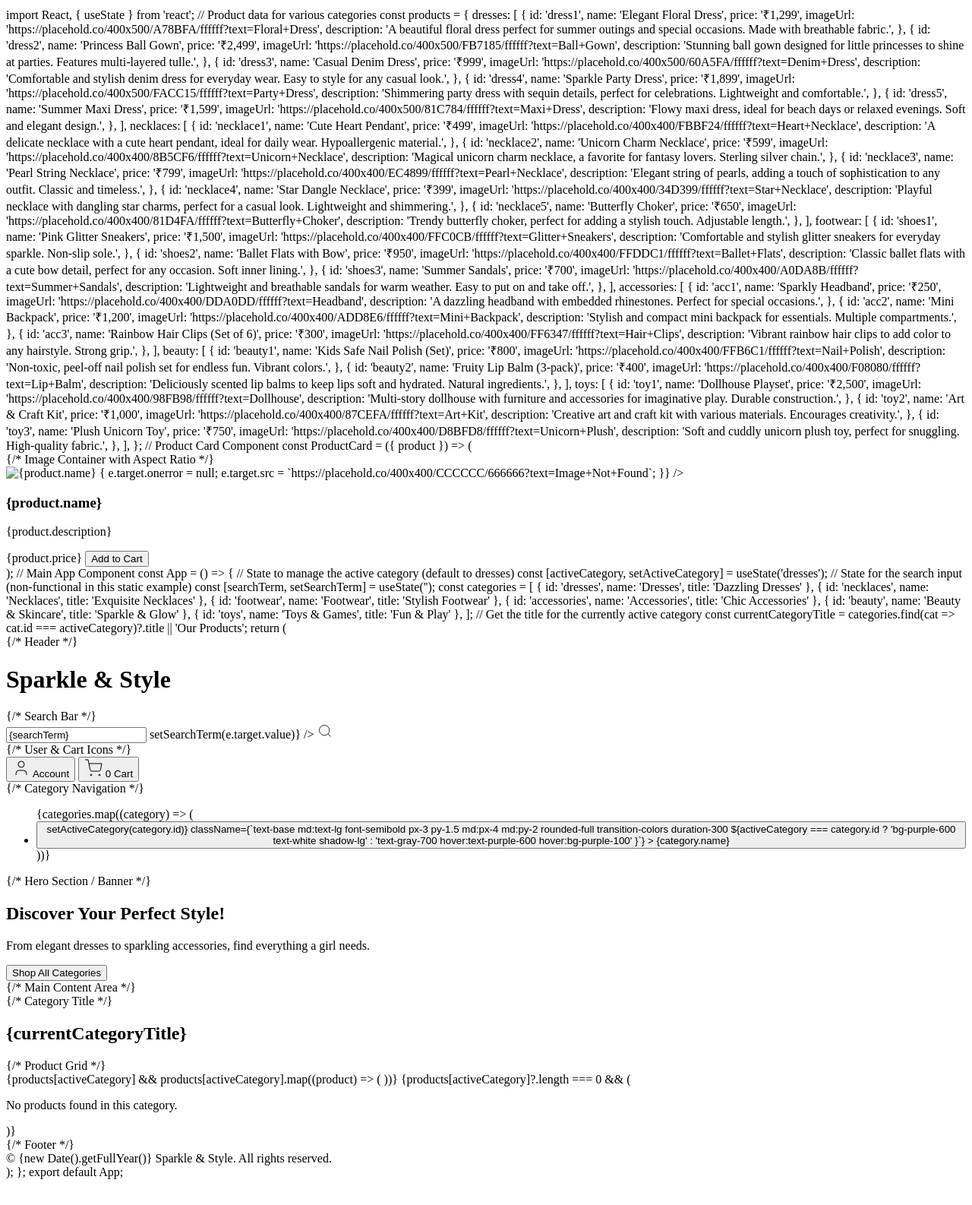
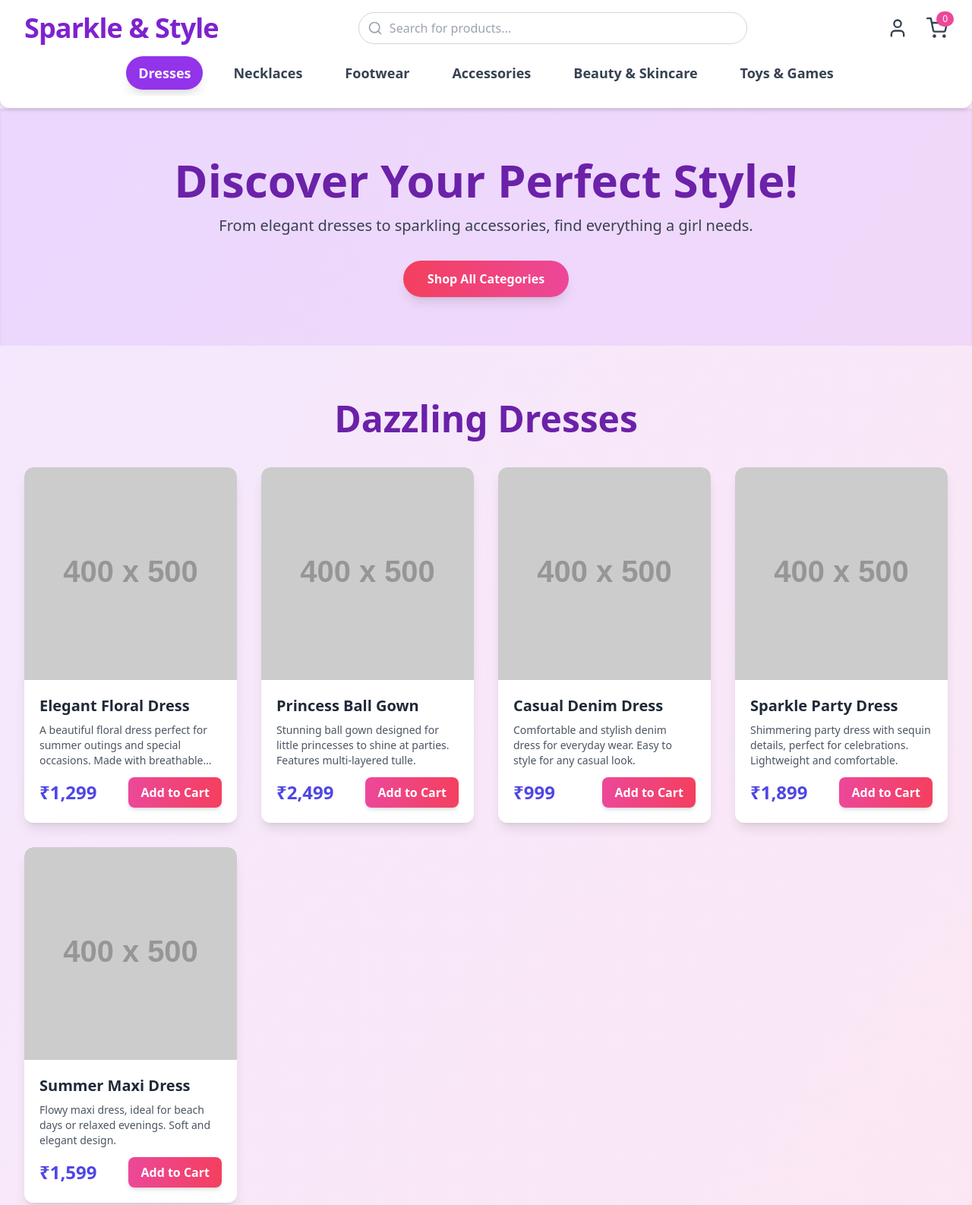
Before and after one commit to newonein/tanulu, a plain HTML site: page index.html in a window 1280 px wide. Shown: the top 1586 px of the page at 76% size. Before the commit the page ends 1560 px from the top, so only its background shows below. Drawn offline with nearby package versions, Linux system fonts and the light colour scheme; placeholder pictures from the web are drawn by us.

Commit message:
Update index.html

```diff
--- a/index.html
+++ b/index.html
@@ -1,5 +1,206 @@
-import React, { useState } from 'react';
+<!DOCTYPE html>
+<html lang="en">
+<head>
+    <meta charset="UTF-8">
+    <meta name="viewport" content="width=device-width, initial-scale=1.0">
+    <title>Sparkle & Style - Girls' Fashion & Lifestyle</title>
+    <!-- Tailwind CSS CDN -->
+    <script src="https://cdn.tailwindcss.com"></script>
+    <link href="https://fonts.googleapis.com/css2?family=Inter:wght@400;600;700;800&display=swap" rel="stylesheet">
+    <style>
+        /* Custom CSS for animations and fonts */
+        body {
+            font-family: 'Inter', sans-serif;
+        }
 
+        /* Hide scrollbar for category navigation */
+        .scrollbar-hide {
+            -ms-overflow-style: none; /* IE and Edge */
+            scrollbar-width: none; /* Firefox */
+        }
+        .scrollbar-hide::-webkit-scrollbar {
+            display: none; /* Chrome, Safari, Opera */
+        }
+
+        /* Keyframe Animations */
+        @keyframes fadeInDown {
+            from {
+                opacity: 0;
+                transform: translateY(-20px);
+            }
+            to {
+                opacity: 1;
+                transform: translateY(0);
+            }
+        }
+
+        @keyframes fadeInUp {
+            from {
+                opacity: 0;
+                transform: translateY(20px);
+            }
+            to {
+                opacity: 1;
+                transform: translateY(0);
+            }
+        }
+
+        @keyframes fadeInScale {
+            from {
+                opacity: 0;
+                transform: scale(0.9);
+            }
+            to {
+                opacity: 1;
+                transform: scale(1);
+            }
+        }
+
+        /* Animation Utility Classes */
+        .animate-fade-in-down {
+            animation: fadeInDown 0.6s ease-out forwards;
+        }
+
+        .animate-fade-in-up {
+            animation: fadeInUp 0.7s ease-out forwards;
+        }
+
+        .animate-fade-in-scale {
+            animation: fadeInScale 0.5s ease-out forwards;
+        }
+
+        /* Staggered animation delays */
+        .animate-delay-100 { animation-delay: 0.1s; }
+        .animate-delay-200 { animation-delay: 0.2s; }
+        .animate-delay-300 { animation-delay: 0.3s; }
+        .animate-delay-400 { animation-delay: 0.4s; }
+        .animate-delay-500 { animation-delay: 0.5s; }
+        .animate-delay-600 { animation-delay: 0.6s; }
+        .animate-delay-700 { animation-delay: 0.7s; }
+        .animate-delay-800 { animation-delay: 0.8s; }
+    </style>
+</head>
+<body class="min-h-screen bg-gradient-to-br from-purple-100 to-pink-100 font-sans antialiased">
+
+    <!-- Header -->
+    <header class="bg-white shadow-md py-4 px-4 md:px-8 rounded-b-xl sticky top-0 z-20">
+        <div class="max-w-7xl mx-auto flex flex-col md:flex-row justify-between items-center space-y-4 md:space-y-0">
+            <h1 class="text-4xl font-extrabold text-purple-700 tracking-tight">
+                Sparkle & Style
+            </h1>
+            <!-- Search Bar (non-functional) -->
+            <div class="flex-1 max-w-lg mx-auto w-full md:w-auto">
+                <div class="relative">
+                    <input
+                        type="text"
+                        placeholder="Search for products..."
+                        class="w-full pl-10 pr-4 py-2 border border-gray-300 rounded-full focus:outline-none focus:ring-2 focus:ring-purple-500 transition-all duration-300"
+                    />
+                    <svg
+                        class="absolute left-3 top-1/2 transform -translate-y-1/2 text-gray-400"
+                        xmlns="http://www.w3.org/2000/svg"
+                        width="20"
+                        height="20"
+                        viewBox="0 0 24 24"
+                        fill="none"
+                        stroke="currentColor"
+                        stroke-width="2"
+                        stroke-linecap="round"
+                        stroke-linejoin="round"
+                    >
+                        <circle cx="11" cy="11" r="8" />
+                        <line x1="21" y1="21" x2="16.65" y2="16.65" />
+                    </svg>
+                </div>
+            </div>
+            <!-- User & Cart Icons (non-functional) -->
+            <div class="flex items-center space-x-6">
+                <button class="text-gray-700 hover:text-purple-600 transition duration-300 relative">
+                    <svg
+                        class="w-7 h-7"
+                        xmlns="http://www.w3.org/2000/svg"
+                        width="24"
+                        height="24"
+                        viewBox="0 0 24 24"
+                        fill="none"
+                        stroke="currentColor"
+                        stroke-width="2"
+                        stroke-linecap="round"
+                        stroke-linejoin="round"
+                    >
+                        <path d="M19 21v-2a4 4 0 0 0-4-4H9a4 4 0 0 0-4 4v2" />
+                        <circle cx="12" cy="7" r="4" />
+                    </svg>
+                    <span class="sr-only">Account</span>
+                </button>
+                <button class="text-gray-700 hover:text-purple-600 transition duration-300 relative">
+                    <svg
+                        class="w-7 h-7"
+                        xmlns="http://www.w3.org/2000/svg"
+                        width="24"
+                        height="24"
+                        viewBox="0 0 24 24"
+                        fill="none"
+                        stroke="currentColor"
+                        stroke-width="2"
+                        stroke-linecap="round"
+                        stroke-linejoin="round"
+                    >
+                        <circle cx="9" cy="21" r="1" />
+                        <circle cx="20" cy="21" r="1" />
+                        <path d="M1 1h4l2.68 13.39a2 2 0 0 0 2 1.61h9.72a2 2 0 0 0 2-1.61L23 6H6" />
+                    </svg>
+                    <span class="absolute -top-2 -right-2 bg-pink-500 text-white text-xs rounded-full px-2 py-0.5">
+                        0
+                    </span>
+                    <span class="sr-only">Cart</span>
+                </button>
+            </div>
+        </div>
+        <!-- Category Navigation -->
+        <nav class="mt-4 overflow-x-auto pb-2 scrollbar-hide">
+            <ul id="category-nav" class="flex justify-center space-x-3 md:space-x-6 whitespace-nowrap">
+                <!-- Category buttons will be rendered here by JS -->
+            </ul>
+        </nav>
+    </header>
+
+    <!-- Hero Section / Banner -->
+    <section class="bg-purple-500 bg-opacity-10 py-16 text-center shadow-inner mt-px">
+        <div class="max-w-4xl mx-auto px-4">
+            <h2 class="text-5xl md:text-6xl font-extrabold text-purple-800 leading-tight mb-4 animate-fade-in-down">
+                Discover Your Perfect Style!
+            </h2>
+            <p class="text-xl text-gray-700 mb-8 animate-fade-in-up" style="animation-delay: 0.2s;">
+                From elegant dresses to sparkling accessories, find everything a girl needs.
+            </p>
+            <button class="bg-gradient-to-r from-rose-500 to-pink-500 text-white font-bold py-3 px-8 rounded-full shadow-lg hover:from-rose-600 hover:to-pink-600 transition-all duration-300 transform hover:scale-105 animate-fade-in-up" style="animation-delay: 0.4s;">
+                Shop All Categories
+            </button>
+        </div>
+    </section>
+
+    <!-- Main Content Area -->
+    <main class="max-w-7xl mx-auto py-12 px-4 md:px-8">
+        <!-- Category Title -->
+        <h2 id="category-title" class="text-4xl md:text-5xl font-extrabold text-center text-purple-800 mb-10 mt-6 animate-fade-in-down">
+            <!-- Title will be updated by JS -->
+        </h2>
+
+        <!-- Product Grid -->
+        <div id="product-grid" class="grid grid-cols-1 sm:grid-cols-2 lg:grid-cols-3 xl:grid-cols-4 gap-8">
+            <!-- Product cards will be rendered here by JS -->
+        </div>
+    </main>
+
+    <!-- Footer -->
+    <footer class="bg-white shadow-inner py-6 px-4 md:px-8 mt-12 rounded-t-xl">
+        <div class="max-w-7xl mx-auto text-center text-gray-600 text-sm">
+            &copy; <span id="current-year"></span> Sparkle & Style. All rights reserved.
+        </div>
+    </footer>
+
+    <script>
         // Product data for various categories
         const products = {
             dresses: [
@@ -163,39 +364,6 @@ const products = {
             ],
         };
 
-// Product Card Component
-const ProductCard = ({ product }) => (
-    <div className="bg-white rounded-xl shadow-lg hover:shadow-xl transform hover:scale-102 transition-all duration-300 overflow-hidden flex flex-col">
-        {/* Image Container with Aspect Ratio */}
-        <div className="relative overflow-hidden aspect-square rounded-t-xl">
-            <img
-                src={product.imageUrl}
-                alt={product.name}
-                // Use absolute positioning to fill the aspect-ratio container
-                className="absolute inset-0 w-full h-full object-cover object-center"
-                onError={(e) => { e.target.onerror = null; e.target.src = `https://placehold.co/400x400/CCCCCC/666666?text=Image+Not+Found`; }}
-            />
-        </div>
-        <div className="p-5 flex-grow flex flex-col">
-            <h3 className="text-xl font-bold text-gray-800 mb-2 line-clamp-2">{product.name}</h3>
-            <p className="text-gray-600 text-sm mb-3 line-clamp-3 flex-grow">{product.description}</p>
-            <div className="flex justify-between items-center mt-auto">
-                <span className="text-2xl font-extrabold text-indigo-600">{product.price}</span>
-                <button className="bg-gradient-to-r from-pink-500 to-rose-500 text-white font-semibold py-2 px-4 rounded-lg shadow-md hover:from-pink-600 hover:to-rose-600 transition duration-300">
-                    Add to Cart
-                </button>
-            </div>
-        </div>
-    </div>
-);
-
-// Main App Component
-const App = () => {
-    // State to manage the active category (default to dresses)
-    const [activeCategory, setActiveCategory] = useState('dresses');
-    // State for the search input (non-functional in this static example)
-    const [searchTerm, setSearchTerm] = useState('');
-
         const categories = [
             { id: 'dresses', name: 'Dresses', title: 'Dazzling Dresses' },
             { id: 'necklaces', name: 'Necklaces', title: 'Exquisite Necklaces' },
@@ -205,153 +373,92 @@ const App = () => {
             { id: 'toys', name: 'Toys & Games', title: 'Fun & Play' },
         ];
 
-    // Get the title for the currently active category
-    const currentCategoryTitle = categories.find(cat => cat.id === activeCategory)?.title || 'Our Products';
+        let activeCategory = 'dresses'; // Default active category
 
-    return (
-        <div className="min-h-screen bg-gradient-to-br from-purple-100 to-pink-100 font-sans antialiased">
-            {/* Header */}
-            <header className="bg-white shadow-md py-4 px-4 md:px-8 rounded-b-xl sticky top-0 z-20">
-                <div className="max-w-7xl mx-auto flex flex-col md:flex-row justify-between items-center space-y-4 md:space-y-0">
-                    <h1 className="text-4xl font-extrabold text-purple-700 tracking-tight">
-                        Sparkle & Style
-                    </h1>
-                    {/* Search Bar */}
-                    <div className="flex-1 max-w-lg mx-auto w-full md:w-auto">
-                        <div className="relative">
-                            <input
-                                type="text"
-                                placeholder="Search for products..."
-                                className="w-full pl-10 pr-4 py-2 border border-gray-300 rounded-full focus:outline-none focus:ring-2 focus:ring-purple-500 transition-all duration-300"
-                                value={searchTerm}
-                                onChange={(e) => setSearchTerm(e.target.value)}
+        // Function to create a product card HTML element
+        function createProductCard(product, index) {
+            const productCard = document.createElement('div');
+            const animationDelayClass = `animate-delay-${Math.min(index * 100, 800)}`;
+            productCard.className = `bg-white rounded-xl shadow-lg hover:shadow-xl transform hover:scale-102 transition-all duration-300 overflow-hidden flex flex-col animate-fade-in-scale ${animationDelayClass}`;
+
+            productCard.innerHTML = `
+                <div class="relative overflow-hidden aspect-square rounded-t-xl">
+                    <img
+                        src="${product.imageUrl}"
+                        alt="${product.name}"
+                        class="absolute inset-0 w-full h-full object-cover object-center"
+                        onerror="this.onerror=null; this.src='https://placehold.co/400x400/CCCCCC/666666?text=Image+Not+Found';"
                     />
-                            <svg
-                                className="absolute left-3 top-1/2 transform -translate-y-1/2 text-gray-400"
-                                xmlns="http://www.w3.org/2000/svg"
-                                width="20"
-                                height="20"
-                                viewBox="0 0 24 24"
-                                fill="none"
-                                stroke="currentColor"
-                                strokeWidth="2"
-                                strokeLinecap="round"
-                                strokeLinejoin="round"
-                            >
-                                <circle cx="11" cy="11" r="8" />
-                                <line x1="21" y1="21" x2="16.65" y2="16.65" />
-                            </svg>
                 </div>
-                    </div>
-                    {/* User & Cart Icons */}
-                    <div className="flex items-center space-x-6">
-                        <button className="text-gray-700 hover:text-purple-600 transition duration-300 relative">
-                            <svg
-                                className="w-7 h-7"
-                                xmlns="http://www.w3.org/2000/svg"
-                                width="24"
-                                height="24"
-                                viewBox="0 0 24 24"
-                                fill="none"
-                                stroke="currentColor"
-                                strokeWidth="2"
-                                strokeLinecap="round"
-                                strokeLinejoin="round"
-                            >
-                                <path d="M19 21v-2a4 4 0 0 0-4-4H9a4 4 0 0 0-4 4v2" />
-                                <circle cx="12" cy="7" r="4" />
-                            </svg>
-                            <span className="sr-only">Account</span>
-                        </button>
-                        <button className="text-gray-700 hover:text-purple-600 transition duration-300 relative">
-                            <svg
-                                className="w-7 h-7"
-                                xmlns="http://www.w3.org/2000/svg"
-                                width="24"
-                                height="24"
-                                viewBox="0 0 24 24"
-                                fill="none"
-                                stroke="currentColor"
-                                strokeWidth="2"
-                                strokeLinecap="round"
-                                strokeLinejoin="round"
-                            >
-                                <circle cx="9" cy="21" r="1" />
-                                <circle cx="20" cy="21" r="1" />
-                                <path d="M1 1h4l2.68 13.39a2 2 0 0 0 2 1.61h9.72a2 2 0 0 0 2-1.61L23 6H6" />
-                            </svg>
-                            <span className="absolute -top-2 -right-2 bg-pink-500 text-white text-xs rounded-full px-2 py-0.5">
-                                0
-                            </span>
-                            <span className="sr-only">Cart</span>
+                <div class="p-5 flex-grow flex flex-col">
+                    <h3 class="text-xl font-bold text-gray-800 mb-2 line-clamp-2">${product.name}</h3>
+                    <p class="text-gray-600 text-sm mb-3 line-clamp-3 flex-grow">${product.description}</p>
+                    <div class="flex justify-between items-center mt-auto">
+                        <span class="text-2xl font-extrabold text-indigo-600">${product.price}</span>
+                        <button class="bg-gradient-to-r from-pink-500 to-rose-500 text-white font-semibold py-2 px-4 rounded-lg shadow-md hover:from-pink-600 hover:to-rose-600 transition duration-300">
+                            Add to Cart
                         </button>
                     </div>
                 </div>
-                {/* Category Navigation */}
-                <nav className="mt-4 overflow-x-auto pb-2 scrollbar-hide">
-                    <ul className="flex justify-center space-x-3 md:space-x-6 whitespace-nowrap">
-                        {categories.map((category) => (
-                            <li key={category.id}>
-                                <button
-                                    onClick={() => setActiveCategory(category.id)}
-                                    className={`text-base md:text-lg font-semibold px-3 py-1.5 md:px-4 md:py-2 rounded-full transition-colors duration-300
-                                        ${activeCategory === category.id
-                                            ? 'bg-purple-600 text-white shadow-lg'
-                                            : 'text-gray-700 hover:text-purple-600 hover:bg-purple-100'
-                                        }`}
-                                >
-                                    {category.name}
-                                </button>
-                            </li>
-                        ))}
-                    </ul>
-                </nav>
-            </header>
+            `;
+            return productCard;
+        }
 
-            {/* Hero Section / Banner */}
-            <section className="bg-purple-500 bg-opacity-10 py-16 text-center shadow-inner mt-px">
-                <div className="max-w-4xl mx-auto px-4">
-                    <h2 className="text-5xl md:text-6xl font-extrabold text-purple-800 leading-tight mb-4">
-                        Discover Your Perfect Style!
-                    </h2>
-                    <p className="text-xl text-gray-700 mb-8">
-                        From elegant dresses to sparkling accessories, find everything a girl needs.
-                    </p>
-                    <button className="bg-gradient-to-r from-rose-500 to-pink-500 text-white font-bold py-3 px-8 rounded-full shadow-lg hover:from-rose-600 hover:to-pink-600 transition-all duration-300 transform hover:scale-105">
-                        Shop All Categories
-                    </button>
-                </div>
-            </section>
+        // Function to render products for the active category
+        function renderProducts() {
+            const productGrid = document.getElementById('product-grid');
+            productGrid.innerHTML = ''; // Clear existing products
 
-            {/* Main Content Area */}
-            <main className="max-w-7xl mx-auto py-12 px-4 md:px-8">
-                {/* Category Title */}
-                <h2 className="text-4xl md:text-5xl font-extrabold text-center text-purple-800 mb-10 mt-6 animate-fade-in-down">
-                    {currentCategoryTitle}
-                </h2>
+            const currentProducts = products[activeCategory];
+            if (currentProducts && currentProducts.length > 0) {
+                currentProducts.forEach((product, index) => {
+                    productGrid.appendChild(createProductCard(product, index));
+                });
+            } else {
+                productGrid.innerHTML = `<p class="col-span-full text-center text-gray-600 text-lg">No products found in this category.</p>`;
+            }
 
-                {/* Product Grid */}
-                <div className="grid grid-cols-1 sm:grid-cols-2 lg:grid-cols-3 xl:grid-cols-4 gap-8">
-                    {products[activeCategory] &&
-                        products[activeCategory].map((product) => (
-                            <ProductCard key={product.id} product={product} />
-                        ))}
-                    {products[activeCategory]?.length === 0 && (
-                        <p className="col-span-full text-center text-gray-600 text-lg">
-                            No products found in this category.
-                        </p>
-                    )}
-                </div>
-            </main>
+            // Update category title
+            const categoryTitleElement = document.getElementById('category-title');
+            const currentCategoryData = categories.find(cat => cat.id === activeCategory);
+            categoryTitleElement.textContent = currentCategoryData ? currentCategoryData.title : 'Our Products';
+        }
 
-            {/* Footer */}
-            <footer className="bg-white shadow-inner py-6 px-4 md:px-8 mt-12 rounded-t-xl">
-                <div className="max-w-7xl mx-auto text-center text-gray-600 text-sm">
-                    &copy; {new Date().getFullYear()} Sparkle & Style. All rights reserved.
-                </div>
-            </footer>
-        </div>
-    );
-};
+        // Function to render category navigation buttons and attach event listeners
+        function renderCategoryNav() {
+            const categoryNav = document.getElementById('category-nav');
+            categoryNav.innerHTML = ''; // Clear existing buttons
 
-export default App;
+            categories.forEach(category => {
+                const li = document.createElement('li');
+                const button = document.createElement('button');
+                button.textContent = category.name;
+                button.className = `text-base md:text-lg font-semibold px-3 py-1.5 md:px-4 md:py-2 rounded-full transition-colors duration-300 hover:scale-105 active:scale-95`;
+
+                if (category.id === activeCategory) {
+                    button.classList.add('bg-purple-600', 'text-white', 'shadow-lg');
+                } else {
+                    button.classList.add('text-gray-700', 'hover:text-purple-600', 'hover:bg-purple-100');
+                }
+
+                button.addEventListener('click', () => {
+                    activeCategory = category.id;
+                    renderCategoryNav(); // Re-render nav to update active state
+                    renderProducts(); // Re-render products for new category
+                });
+                li.appendChild(button);
+                categoryNav.appendChild(li);
+            });
+        }
+
+        // Initialize on page load
+        document.addEventListener('DOMContentLoaded', () => {
+            renderCategoryNav(); // Render navigation first
+            renderProducts(); // Render initial products
+
+            // Set current year in footer
+            document.getElementById('current-year').textContent = new Date().getFullYear();
+        });
+    </script>
+</body>
+</html>
```
Lines whose indentation alone changed are shown as unchanged.
